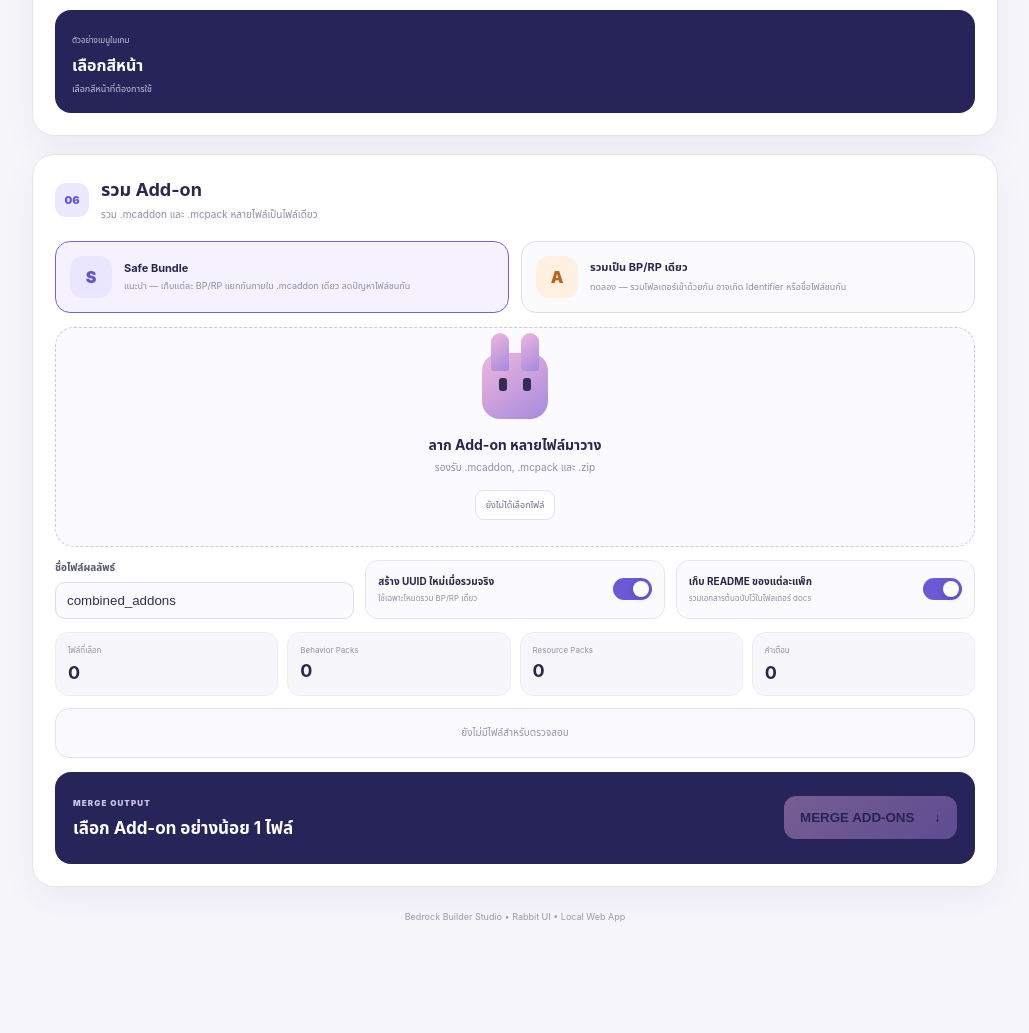
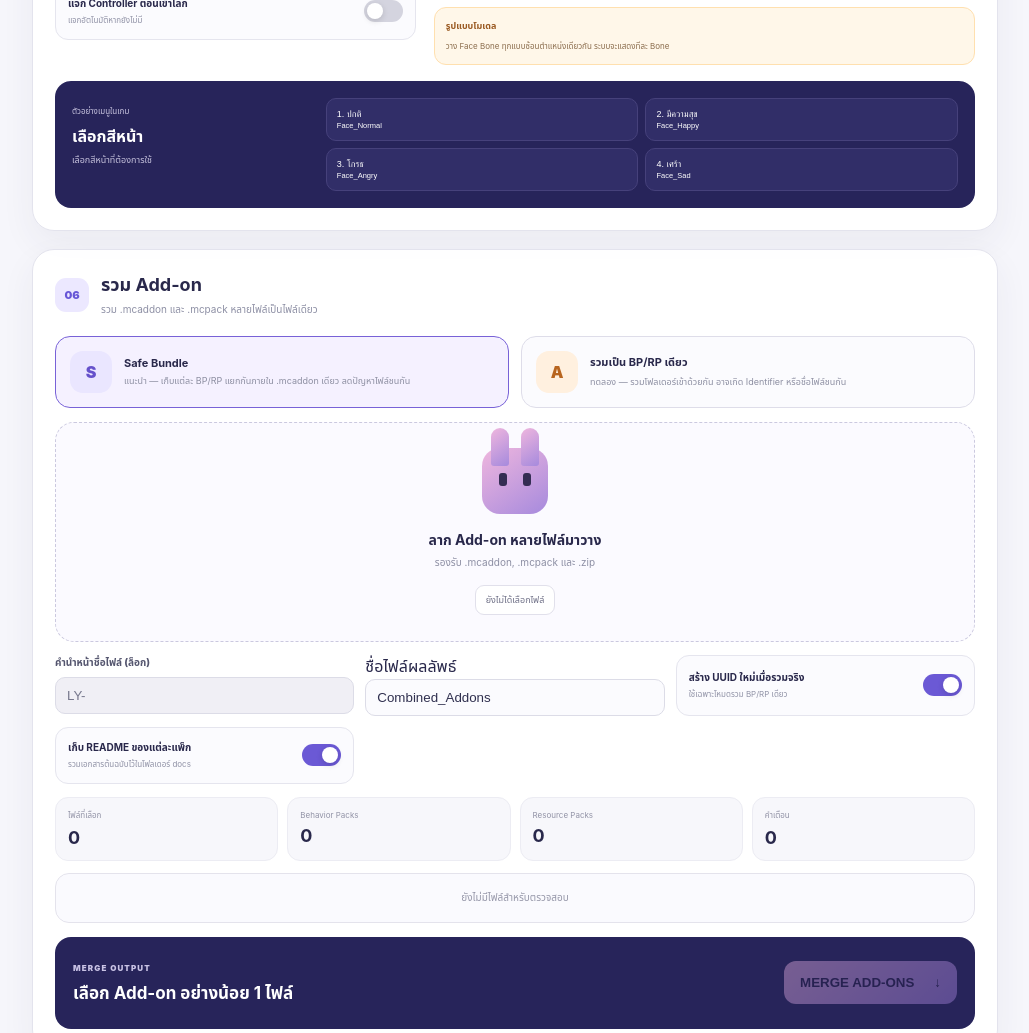
Before and after one commit to ismyp12-wq/BedrockCharacterStudio, a plain HTML site: page index.html in a window 1280 px wide. Shown: the part 2205-3238 px from the top of the page, without its empty margins (250-1279 px from the left). Before the commit the page ends 3177 px from the top, so only its background shows below. Drawn offline with nearby package versions, Linux system fonts and the light colour scheme.

Commit message:
Restore dual modes and lock LY filename prefix

```diff
--- a/index.html
+++ b/index.html
@@ -119,11 +119,13 @@
       <section id="project" class="workspace-section grid-two">
         <div class="card">
           <div class="section-head compact">
-            <div><span>02</span><div><h3>ข้อมูลโปรเจกต์</h3><p>ชื่อแพ็กและรหัสไอเทม</p></div></div>
+            <div><span>02</span><div><h3>ข้อมูลโปรเจกต์</h3><p>ชื่อแพ็ก รหัสไอเทม และชื่อไฟล์ส่งลูกค้า</p></div></div>
           </div>
           <div class="form-grid">
             <label><span>ชื่อแพ็ก</span><input id="packName" value="Customer Model"></label>
             <label><span>ผู้สร้าง</span><input id="author" value="hmokbacon"></label>
+            <label><span>คำนำหน้าชื่อไฟล์ (ล็อก)</span><input value="LY-" readonly></label>
+            <label><span>ชื่อลูกค้า / ชื่องาน</span><input id="customerFileName" value="Hmok_Head" placeholder="เช่น Hmok_Head"></label>
             <label><span>Namespace</span><input id="namespace" value="hm"></label>
             <label><span>Item ID</span><input id="itemName" value="customer_model"></label>
             <label><span>ชื่อภาษาไทย</span><input id="displayTh" value="โมเดลลูกค้า"></label>
@@ -218,43 +220,28 @@
             <label class="merge-choice active">
               <input type="radio" name="mergeStrategy" value="bundle" checked>
               <span class="merge-choice-icon">S</span>
-              <span>
-                <b>Safe Bundle</b>
-                <small>แนะนำ — เก็บแต่ละ BP/RP แยกกันภายใน .mcaddon เดียว ลดปัญหาไฟล์ชนกัน</small>
-              </span>
+              <span><b>Safe Bundle</b><small>แนะนำ — เก็บแต่ละ BP/RP แยกกันภายใน .mcaddon เดียว ลดปัญหาไฟล์ชนกัน</small></span>
             </label>
-
             <label class="merge-choice">
               <input type="radio" name="mergeStrategy" value="consolidate">
               <span class="merge-choice-icon warning">A</span>
-              <span>
-                <b>รวมเป็น BP/RP เดียว</b>
-                <small>ทดลอง — รวมโฟลเดอร์เข้าด้วยกัน อาจเกิด Identifier หรือชื่อไฟล์ชนกัน</small>
-              </span>
+              <span><b>รวมเป็น BP/RP เดียว</b><small>ทดลอง — รวมโฟลเดอร์เข้าด้วยกัน อาจเกิด Identifier หรือชื่อไฟล์ชนกัน</small></span>
             </label>
           </div>
 
           <label class="merge-drop" id="mergeDrop">
             <input id="mergeFiles" type="file" accept=".mcaddon,.mcpack,.zip" multiple>
-            <div class="merge-drop-icon">
-              <i class="ear left"></i><i class="ear right"></i>
-              <span class="eye l"></span><span class="eye r"></span>
-            </div>
+            <div class="merge-drop-icon"><i class="ear left"></i><i class="ear right"></i><span class="eye l"></span><span class="eye r"></span></div>
             <strong>ลาก Add-on หลายไฟล์มาวาง</strong>
             <span>รองรับ .mcaddon, .mcpack และ .zip</span>
             <em id="mergeFileCount">ยังไม่ได้เลือกไฟล์</em>
           </label>
 
           <div class="merge-settings">
-            <label><span>ชื่อไฟล์ผลลัพธ์</span><input id="mergeOutputName" value="combined_addons"></label>
-            <label class="switch-row">
-              <span><b>สร้าง UUID ใหม่เมื่อรวมจริง</b><small>ใช้เฉพาะโหมดรวม BP/RP เดียว</small></span>
-              <input id="regenerateMergeUuids" type="checkbox" checked><i></i>
-            </label>
-            <label class="switch-row">
-              <span><b>เก็บ README ของแต่ละแพ็ก</b><small>รวมเอกสารต้นฉบับไว้ในโฟลเดอร์ docs</small></span>
-              <input id="keepMergeDocs" type="checkbox" checked><i></i>
-            </label>
+            <label><span>คำนำหน้าชื่อไฟล์ (ล็อก)</span><input value="LY-" readonly></label>
+            <label><span>ชื่อไฟล์ผลลัพธ์</span><input id="mergeOutputName" value="Combined_Addons" placeholder="เช่น Character_Set"></label>
+            <label class="switch-row"><span><b>สร้าง UUID ใหม่เมื่อรวมจริง</b><small>ใช้เฉพาะโหมดรวม BP/RP เดียว</small></span><input id="regenerateMergeUuids" type="checkbox" checked><i></i></label>
+            <label class="switch-row"><span><b>เก็บ README ของแต่ละแพ็ก</b><small>รวมเอกสารต้นฉบับไว้ในโฟลเดอร์ docs</small></span><input id="keepMergeDocs" type="checkbox" checked><i></i></label>
           </div>
 
           <div class="merge-inspector">
@@ -263,20 +250,10 @@
             <div><span>Resource Packs</span><b id="mergeStatRP">0</b></div>
             <div><span>คำเตือน</span><b id="mergeStatWarnings">0</b></div>
           </div>
-
-          <div id="mergeProblems" class="merge-problems">
-            <div class="merge-empty">ยังไม่มีไฟล์สำหรับตรวจสอบ</div>
-          </div>
-
+          <div id="mergeProblems" class="merge-problems"><div class="merge-empty">ยังไม่มีไฟล์สำหรับตรวจสอบ</div></div>
           <div class="merge-actions">
-            <div>
-              <span class="build-label">MERGE OUTPUT</span>
-              <h3 id="mergeSummary">เลือก Add-on อย่างน้อย 1 ไฟล์</h3>
-              <p id="mergeStatus"></p>
-            </div>
-            <button id="mergeBtn" disabled>
-              <span>MERGE ADD-ONS</span><b>↓</b>
-            </button>
+            <div><span class="build-label">MERGE OUTPUT</span><h3 id="mergeSummary">เลือก Add-on อย่างน้อย 1 ไฟล์</h3><p id="mergeStatus"></p></div>
+            <button id="mergeBtn" disabled><span>MERGE ADD-ONS</span><b>↓</b></button>
           </div>
         </div>
       </section>
@@ -286,6 +263,8 @@
   </div>
 
   <script src="https://cdn.jsdelivr.net/npm/jszip@3.10.1/dist/jszip.min.js"></script>
-  <script src="app.js"></script>
+  <script src="app-core.js"></script>
+  <script src="app-build.js"></script>
+  <script src="app-merge.js"></script>
 </body>
 </html>
```
